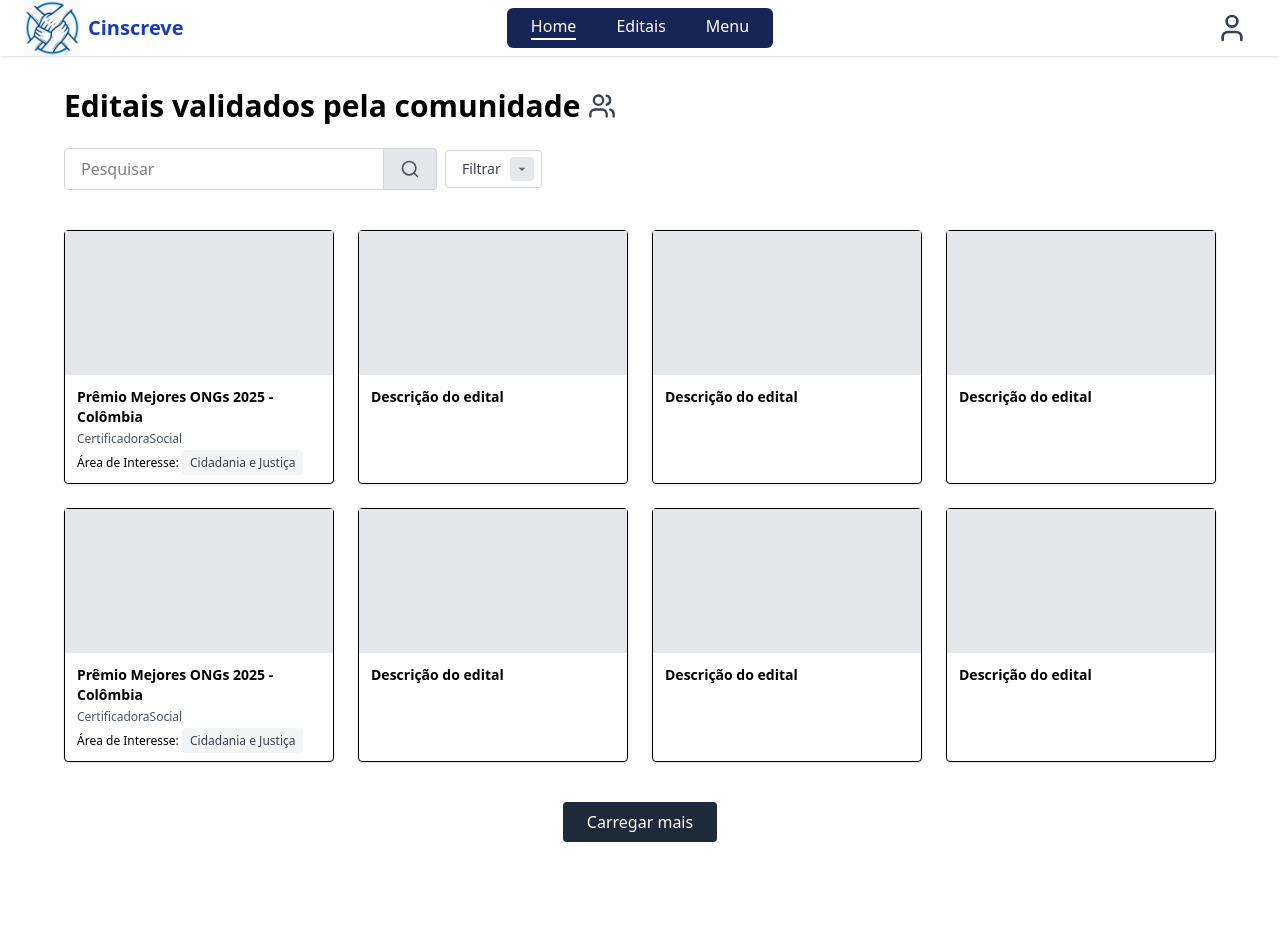
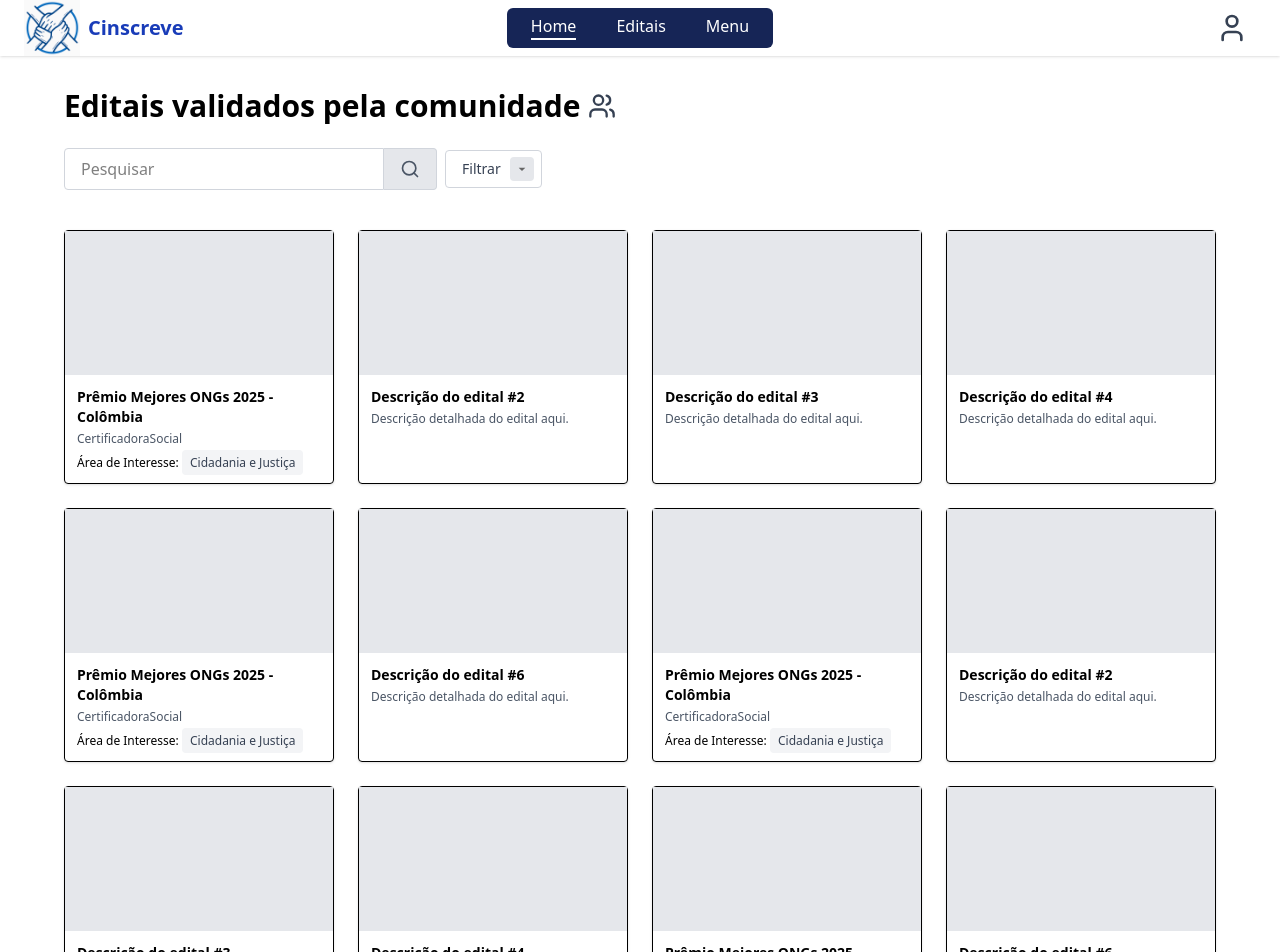
Before and after one commit to Lucasesaraujo/CInscreve, a React (Vite) app in the folder frontend/: page / in a window 1280 px wide. Shown: the top 952 px of the page. Built offline with nearby package versions, Linux system fonts and the light colour scheme.

Commit message:
Ajuste da página

```diff
--- a/frontend/src/pages/Editais-validados.jsx
+++ b/frontend/src/pages/Editais-validados.jsx
@@ -1,19 +1,67 @@
 'use client'
 
-import React from 'react'
+import React, { useState, useEffect } from 'react'
 import Header from '../components/Header'
-import Footer from '../components/footer'
+import Footer from '../components/Footer'
 import { Search, Users } from 'lucide-react'
 
+const mockFetchEditais = (offset = 0, limit = 6) => {
+  // Simula chamada API paginada
+  const totalEditais = 20
+  return new Promise((resolve) => {
+    setTimeout(() => {
+      if (offset >= totalEditais) {
+        resolve([]) // Sem mais dados
+        return
+      }
+      const editais = Array.from({ length: limit }, (_, i) => {
+        const index = offset + i
+        if (index >= totalEditais) return null
+        return {
+          id: index + 1,
+          titulo:
+            index % 4 === 0
+              ? 'Prêmio Mejores ONGs 2025 - Colômbia'
+              : `Descrição do edital #${index + 1}`,
+          certificadora: index % 4 === 0 ? 'CertificadoraSocial' : null,
+          areaInteresse: index % 4 === 0 ? 'Cidadania e Justiça' : null,
+          descricao: 'Descrição detalhada do edital aqui.',
+        }
+      }).filter(Boolean)
+      resolve(editais)
+    }, 1000)
+  })
+}
+
 const Editais_Validados = () => {
+  const [editais, setEditais] = useState([])
+  const [loading, setLoading] = useState(false)
+  const [error, setError] = useState(null)
+  const [offset, setOffset] = useState(0)
+  const limit = 6
+
+  const carregarEditais = () => {
+    setLoading(true)
+    setError(null)
+    mockFetchEditais(offset, limit)
+      .then((novosEditais) => {
+        if (novosEditais.length === 0) return // Sem mais para carregar
+        setEditais((prev) => [...prev, ...novosEditais])
+        setOffset((prev) => prev + limit)
+      })
+      .catch(() => setError('Erro ao carregar editais.'))
+      .finally(() => setLoading(false))
+  }
+
+  useEffect(() => {
+    carregarEditais()
+  }, [])
+
   return (
     <div className="flex flex-col min-h-screen">
-      {/* Header */}
       <Header />
 
-      {/* Conteúdo principal */}
       <main className="flex-1 flex flex-col items-center px-4 md:px-12 py-8">
-        {/* Título + ícone */}
         <div className="w-full max-w-6xl mb-6">
           <h1 className="text-3xl font-bold flex items-center gap-2">
             Editais validados pela comunidade
@@ -21,9 +69,7 @@
           </h1>
         </div>
 
-        {/* Busca e filtro */}
         <div className="w-full max-w-6xl flex gap-4 mb-10 items-center">
-          {/* Input + botão lupa + select tudo junto */}
           <div className="flex items-center gap-2">
             <div className="flex">
               <input
@@ -36,13 +82,9 @@
               </button>
             </div>
 
-            {/* Select com seta customizada e fundo cinza só na setinha */}
             <div className="relative">
-              <select
-                className="appearance-none px-4 py-2 pr-10 rounded border border-gray-300 bg-white text-sm text-gray-700 cursor-pointer"
-              >
+              <select className="appearance-none px-4 py-2 pr-10 rounded border border-gray-300 bg-white text-sm text-gray-700 cursor-pointer">
                 <option>Filtrar</option>
-                {/* opções futuras */}
               </select>
               <div
                 className="pointer-events-none absolute top-1/2 right-2 -translate-y-1/2 bg-gray-200 rounded px-1 flex items-center justify-center"
@@ -62,43 +104,41 @@
           </div>
         </div>
 
-        {/* Grade de editais */}
         <div className="w-full max-w-6xl grid grid-cols-1 sm:grid-cols-2 md:grid-cols-3 lg:grid-cols-4 gap-6 mb-10">
-          {[...Array(8)].map((_, index) => (
-            <div key={index} className="border rounded shadow-sm">
+          {editais.map((edital) => (
+            <div key={edital.id} className="border rounded shadow-sm">
               <div className="w-full h-36 bg-gray-200" />
               <div className="p-3">
-                <h2 className="text-sm font-semibold mb-1">
-                  {index % 4 === 0
-                    ? 'Prêmio Mejores ONGs 2025 - Colômbia'
-                    : 'Descrição do edital'}
-                </h2>
-
-                {index % 4 === 0 && (
+                <h2 className="text-sm font-semibold mb-1">{edital.titulo}</h2>
+                {edital.certificadora ? (
                   <>
-                    <p className="text-xs text-gray-600 mb-2">
-                      CertificadoraSocial
-                    </p>
+                    <p className="text-xs text-gray-600 mb-2">{edital.certificadora}</p>
                     <p className="text-xs">
                       Área de Interesse:{' '}
                       <span className="bg-gray-100 text-gray-700 px-2 py-1 rounded text-xs">
-                        Cidadania e Justiça
+                        {edital.areaInteresse}
                       </span>
                     </p>
                   </>
+                ) : (
+                  <p className="text-xs text-gray-600">{edital.descricao}</p>
                 )}
               </div>
             </div>
           ))}
         </div>
 
-        {/* Botão Carregar mais */}
-        <button className="mb-16 px-6 py-2 rounded bg-gray-800 text-white hover:bg-gray-700 transition cursor-pointer">
-          Carregar mais
+        {error && <p className="text-red-600 mb-4">{error}</p>}
+
+        <button
+          className="mb-16 px-6 py-2 rounded bg-gray-800 text-white hover:bg-gray-700 transition cursor-pointer"
+          onClick={carregarEditais}
+          disabled={loading}
+        >
+          {loading ? 'Carregando...' : 'Carregar mais'}
         </button>
       </main>
 
-      {/* Footer */}
       <Footer />
     </div>
   )
```
